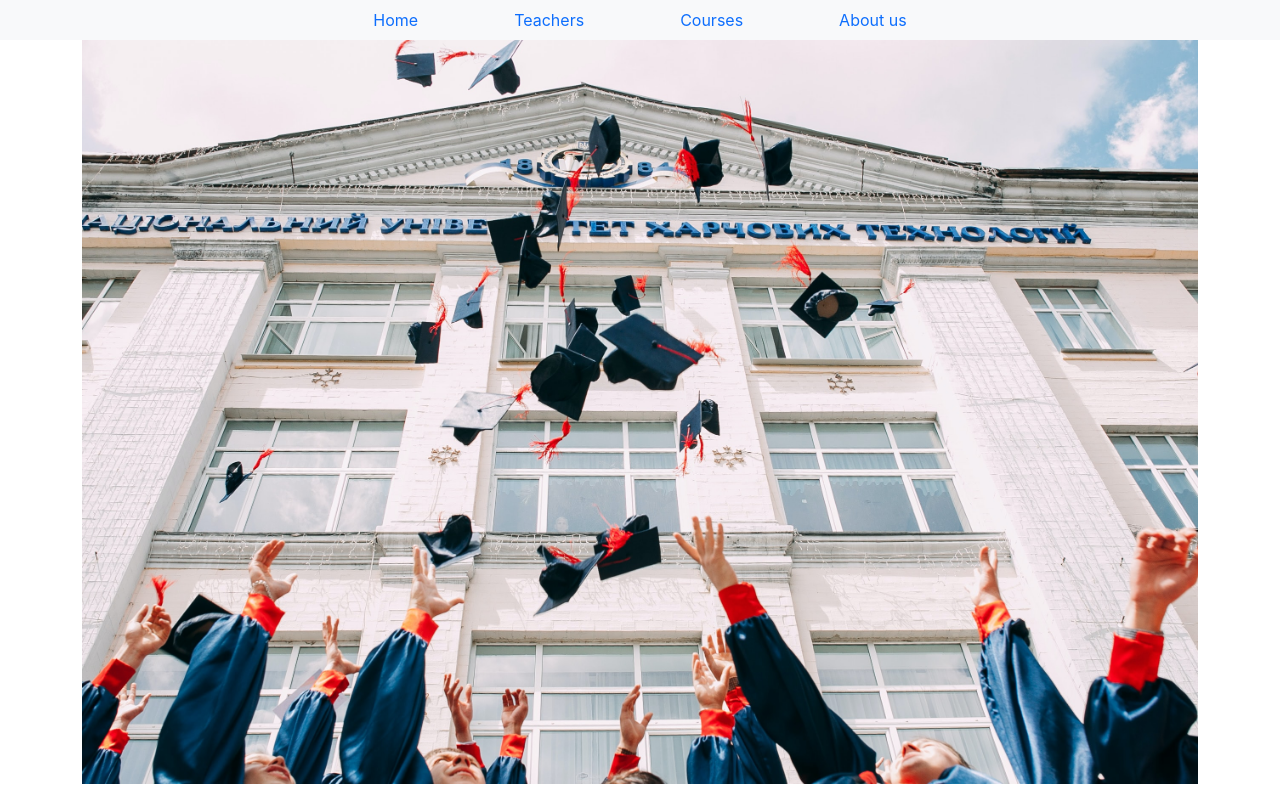
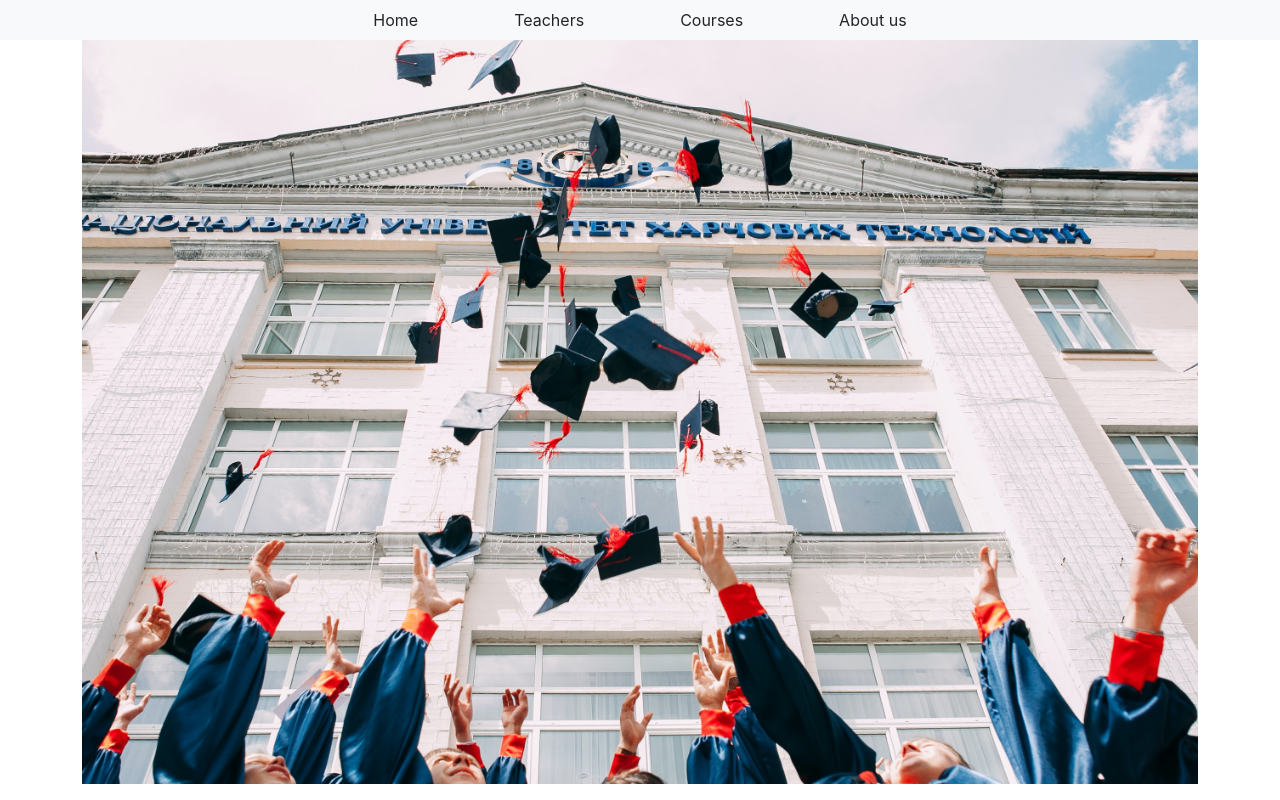
Before and after one commit to nhmunna/review-website, a React (Create React App) app: page / in a window 1280 px wide. Shown: the top 800 px of the page. Built offline with nearby package versions, Linux system fonts and the light colour scheme.

Commit message:
color correction

```diff
--- a/src/components/Header/Header.js
+++ b/src/components/Header/Header.js
@@ -9,10 +9,10 @@ const Header = () => {
             <Navbar bg="light" expand="lg">
                 <Container>
                     <nav className="mx-auto">
-                        <NavLink className="mx-5 text-decoration-none" to="/home">Home</NavLink>
-                        <NavLink className="mx-5 text-decoration-none" to="/teacher">Teachers</NavLink>
-                        <NavLink className="mx-5 text-decoration-none" to="/courses">Courses</NavLink>
-                        <NavLink className="mx-5 text-decoration-none" to="/about">About us</NavLink>
+                        <NavLink className="mx-5 text-decoration-none text-dark" to="/home">Home</NavLink>
+                        <NavLink className="mx-5 text-decoration-none text-dark" to="/teacher">Teachers</NavLink>
+                        <NavLink className="mx-5 text-decoration-none text-dark" to="/courses">Courses</NavLink>
+                        <NavLink className="mx-5 text-decoration-none text-dark" to="/about">About us</NavLink>
                     </nav>
                 </Container>
             </Navbar>
```
